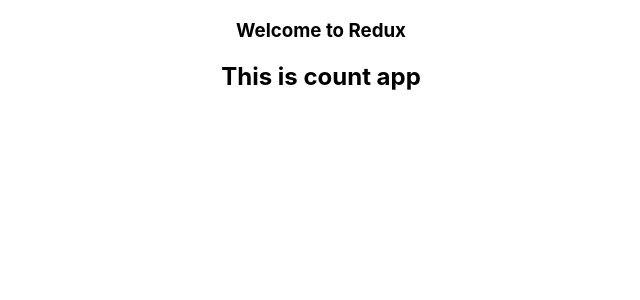
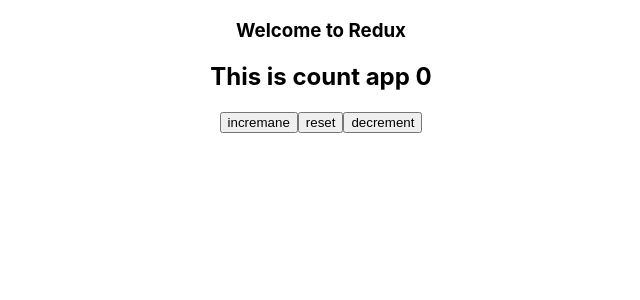
Before and after one commit to hasan-mohammad-bd/react-redux, a React (Create React App) app: page / in a window 1280 px wide. Shown: the top 300 px of the page, without its empty margins (319-959 px from the left). Built offline with nearby package versions, Linux system fonts and the light colour scheme.

Commit message:
adding increment decrement restart button

```diff
--- a/src/components/Counts.js
+++ b/src/components/Counts.js
@@ -1,9 +1,26 @@
 import React from 'react';
+import { useSelector } from 'react-redux/es/exports';
+import { useDispatch } from 'react-redux/es/hooks/useDispatch';
+import { decreamentCounter, increamentCounter, resetCounter } from '../services/actions/counterAction';
 
 const Counts = () => {
+    const count = useSelector((state)=> state.count) //import from redux to find the state
+    const  dispatch = useDispatch(); //import from redux to get dispatch
+    const handleIncrement = () =>{
+        dispatch(increamentCounter())
+    }
+    const handleReset = () =>{
+        dispatch(resetCounter())
+    }
+    const handleDecrement = () =>{
+        dispatch(decreamentCounter())
+    }
     return (
         <div>
-            <h2>This is count app</h2>
+            <h2>This is count app {count}</h2>
+            <button onClick={handleIncrement}>incremane</button>
+            <button onClick={handleReset}>reset</button>
+            <button onClick={handleDecrement}>decrement</button>
         </div>
     );
 };
```
